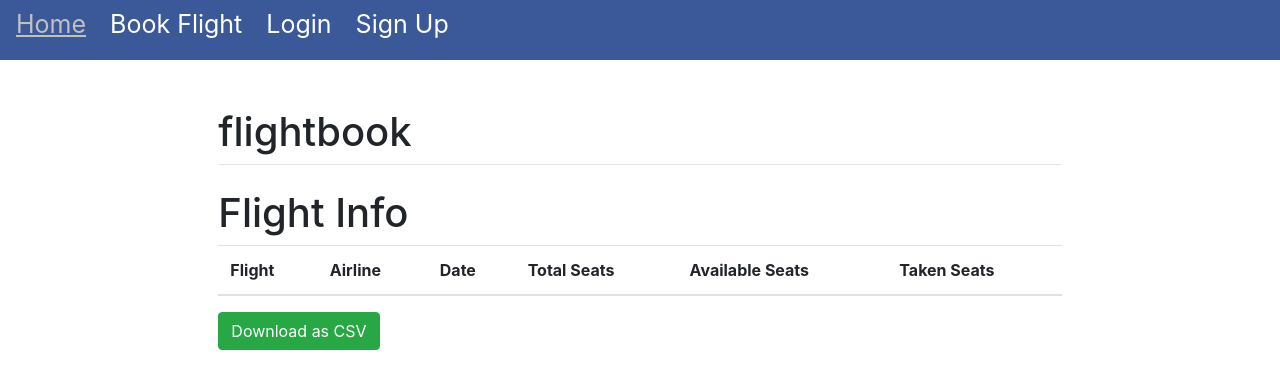
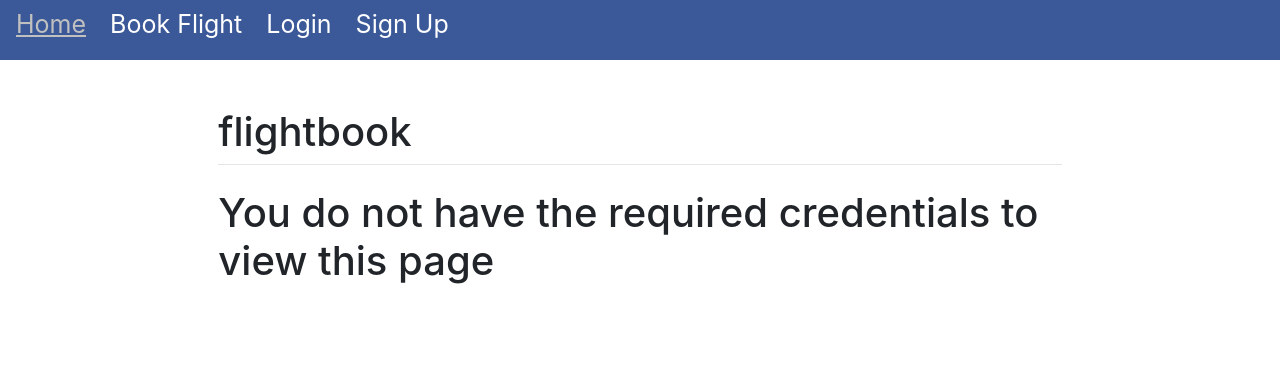
Before and after one commit to Sprinklepope/CSC312GroupProject, a Django app: template management/templates/management/management_list.html in a window 1280 px wide. Shown: the top 389 px of the page. Run offline with Django 3.2, Linux system fonts and the light colour scheme; the template is opened without the code that fills it, so the values that code supplies are empty; some libraries are stand-ins or nearby versions.

Commit message:
nothing is hardcoded, view works perfectly

```diff
--- a/management/templates/management/management_list.html
+++ b/management/templates/management/management_list.html
@@ -1,5 +1,6 @@
 {% extends "main/base.html" %}
 {% block content %}
+    {% if user.is_authenticated %}
     <h1>Flight Info</h1>
     <table class="table">
         <thead>
@@ -30,4 +31,7 @@
         </tbody>
     </table>
     <td><a href="/downloadinfo"><button type="button" class="btn btn-success">Download as CSV</button></a></td>
+    {% else %}
+        <h1>You do not have the required credentials to view this page</h1>
+    {% endif%}
 {% endblock content %}
```
